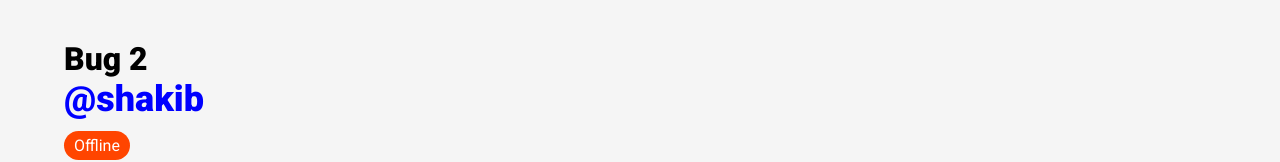
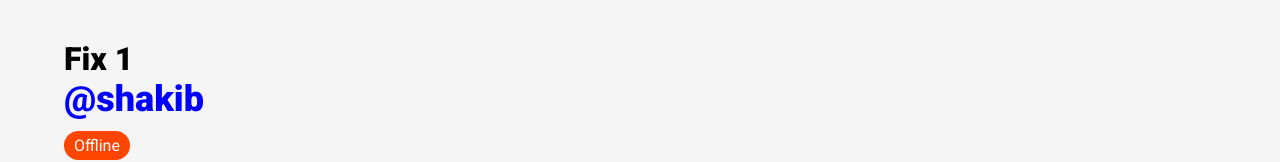
Before and after one commit to nsp-playground/tweeter20, a Next.js app: page / in a window 1280 px wide. Shown: the top 162 px of the page. Built offline with nearby package versions, Linux system fonts and the light colour scheme.

Commit message:
adds fix 1

```diff
--- a/src/pages/index.js
+++ b/src/pages/index.js
@@ -13,7 +13,7 @@ export default function Home() {
         <link rel="icon" href="/favicon.ico" />
       </Head>
       <main>
-        <h1>Bug 2</h1>
+        <h1>Fix 1</h1>
         <section className="section top">
           <Profile username="shakib" status="Offline" />
         </section>
```
